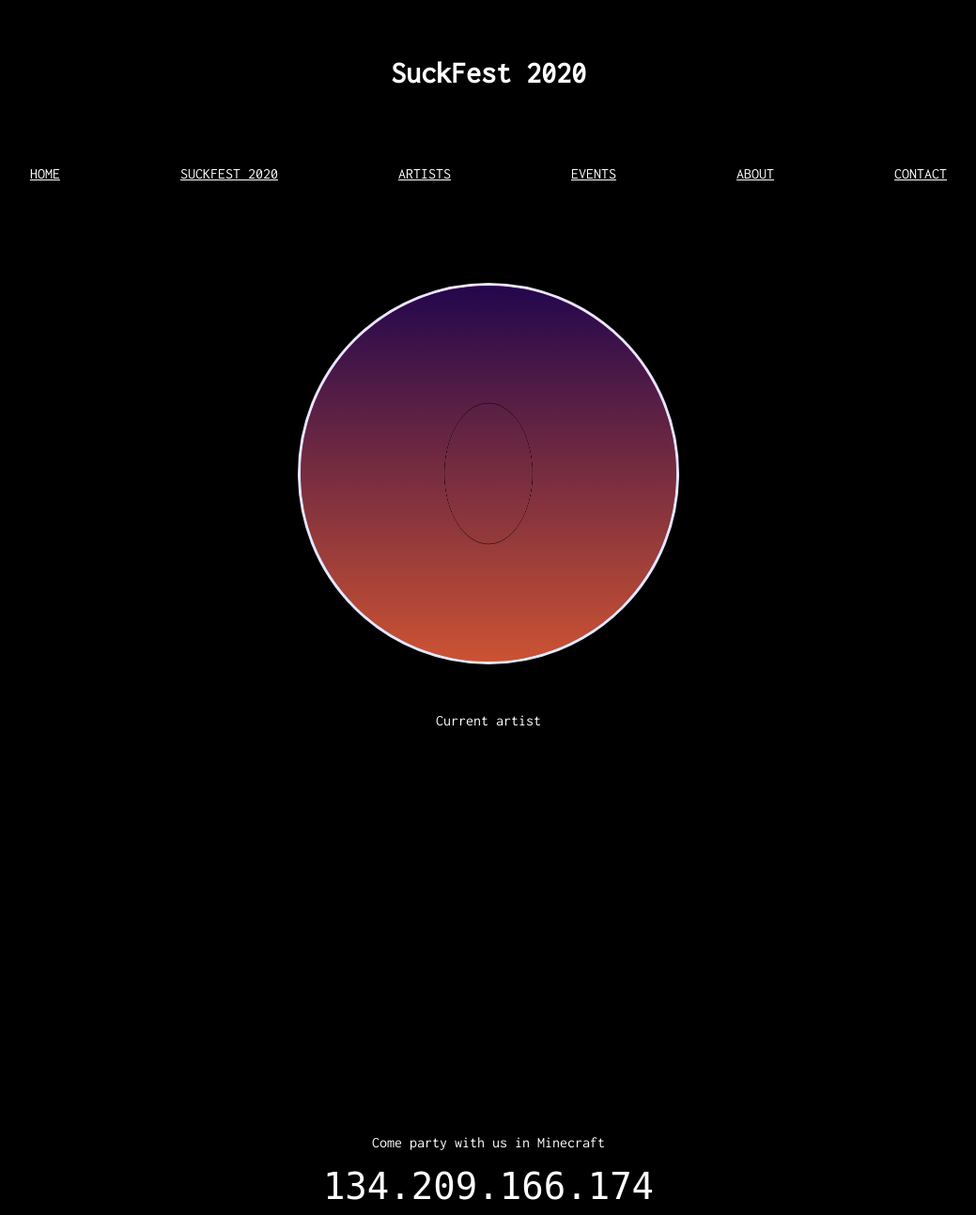
After one commit to vganesh1798/suckfm.com, a Flask app: page /suckfest/ in a window 1280 px wide. The commit adds this page. Shown: the whole page at 94% size, without its empty margins (120-1159 px from the left). Run offline with Flask 2, Linux system fonts and the light colour scheme.

Commit message:
Added a basic audio visualizer to suckfest page

```diff
--- /dev/null
+++ b/suckfm/static/scripts/visualizer.js
@@ -0,0 +1,68 @@
+var canvas, ctx, center_x, center_y, radius, bars,
+x_end, y_end, bar_height, bar_width,
+frequency_array;
+bars = 200;
+bar_width = 2;
+function initPage(){
+audio = new Audio();
+context = new (window.AudioContext || window.webkitAudioContext)();
+analyser = context.createAnalyser();
+audio.src = "../static/the_hunt.wav"; // the source path
+source = context.createMediaElementSource(audio);
+source.connect(analyser);
+analyser.connect(context.destination);
+frequency_array = new Uint8Array(analyser.frequencyBinCount);
+animationLooper();
+}
+function animationLooper(){
+// set to the size of device
+canvas = document.getElementById("renderer");
+canvas.width = window.innerWidth;
+canvas.height = window.innerHeight;
+ctx = canvas.getContext("2d");
+// find the center of the window
+center_x = canvas.width / 2;
+center_y = canvas.height / 2;
+radius = 150;
+// style the background
+var gradient = ctx.createLinearGradient(0,0,0,canvas.height);
+gradient.addColorStop(0,"rgba(35, 7, 77, 1)");
+gradient.addColorStop(1,"rgba(204, 83, 51, 1)");
+ctx.fillStyle = gradient;
+ctx.fillRect(0,0,canvas.width,canvas.height);
+//draw a circle
+ctx.beginPath();
+ctx.arc(center_x,center_y,radius,0,2*Math.PI);
+ctx.stroke();
+analyser.getByteFrequencyData(frequency_array);
+for(var i = 0; i < bars; i++){
+//divide a circle into equal parts
+rads = Math.PI * 2 / bars;
+bar_height = frequency_array[i]*0.7;
+// set coordinates
+x = center_x + Math.cos(rads * i) * (radius);
+y = center_y + Math.sin(rads * i) * (radius);
+x_end = center_x + Math.cos(rads * i)*(radius + bar_height);
+y_end = center_y + Math.sin(rads * i)*(radius + bar_height);
+//draw a bar
+drawBar(x, y, x_end, y_end, bar_width,frequency_array[i]);
+}
+window.requestAnimationFrame(animationLooper);
+}
+// for drawing a bar
+function drawBar(x1, y1, x2, y2, width,frequency){
+var lineColor = "rgb(" + frequency + ", " + frequency + ", " + 205 + ")";
+ctx.strokeStyle = lineColor;
+ctx.lineWidth = width;
+ctx.beginPath();
+ctx.moveTo(x1,y1);
+ctx.lineTo(x2,y2);
+ctx.stroke();
+}
+
+document.querySelector('button').addEventListener('click', function() {
+    context.resume().then(() => {
+        audio.play();
+        console.log('Playback resumed successfully');
+    });
+  });
--- /dev/null
+++ b/suckfm/static/styles/root.css
@@ -0,0 +1,49 @@
+body {
+    font-family: "Inconsolata";
+    background-color: black;
+    color: white;
+    text-align: center;
+}
+
+a:link {
+    color: white;
+}
+
+a:visited {
+    color: white;
+}
+
+a:hover {
+    color: midnightblue;
+}
+
+button {
+    outline: none;
+    transition-duration: 0.4s;
+}
+
+button:hover {
+    background-color: rgba(0, 0, 0, 0.5);
+    color: rgba(110, 0, 255, 0.5);
+}
+
+header {
+    padding: 2em;
+}
+
+nav {
+    text-transform: uppercase;
+}
+
+ul {
+    padding: 0;
+    list-style-type: none;
+}
+
+li {
+    padding: 5%;
+    display: inline-block;
+}
+
+main {
+}
--- /dev/null
+++ b/suckfm/static/styles/suckfest.css
@@ -0,0 +1,29 @@
+.visualizer {
+    height: 25rem;
+    width: 25rem;
+    margin: auto;
+    border: solid lavender;
+    border-radius: 50%;
+    background: linear-gradient(#ff00bf, #00c0ff);
+}
+
+.player {
+    height: 5rem;
+    width: 5rem;
+    margin: 10rem auto;
+    border-radius: 50%;
+    border: transparent;
+    background: transparent;
+}
+
+.material-icons {
+    font-size: 5em !important;
+}
+
+.artist-label {
+    padding-top: 2rem;
+}
+
+.ip {
+    font-size: 3em;
+}
--- /dev/null
+++ b/suckfm/templates/suckfest.html
@@ -0,0 +1,42 @@
+<!DOCTYPE html>
+<html>
+    <head>
+        <meta charset="UTF-8">
+        <title>Suckfest 2020</title>
+        <link rel="stylesheet" href="{{ url_for('static', filename='styles/root.css') }}">
+        <link rel="stylesheet" href="{{ url_for('static', filename='styles/suckfest.css') }}">
+        <link rel="stylesheet" href="https://fonts.googleapis.com/css?family=Inconsolata">
+        <link rel="stylesheet" href="https://fonts.googleapis.com/icon?family=Material+Icons">
+
+    </head>
+    <body onload="initPage()">
+        <header>
+            <h1>SuckFest 2020</h1>
+            <nav>
+                <ul>
+                    <li><a href="{{ url_for('home') }}">Home</a></li>
+                    <li><a href="{{ url_for('suckfest') }}">Suckfest 2020</a></li>
+                    <li><a href="{{ url_for('artists') }}">Artists</a></li>
+                    <li><a href="events.html">Events</a></li>
+                    <li><a href="about.html">About</a></li>
+                    <li><a href="contact.html">Contact</a></li>
+                </ul>
+            </nav>
+        </header>
+        <main>
+            <section>
+                <canvas class="visualizer" id="renderer">
+                </canvas>
+                <p class="artist-label">Current artist</p>
+            </section>
+            <button class="player">
+                <i class="material-icons">play_circle_outline</i>
+            </button>
+            <section>
+                <p>Come party with us in Minecraft</p>
+                <code class="ip">134.209.166.174</code>
+            </section>
+        </main>
+        <script src="{{ url_for('static', filename='scripts/visualizer.js') }}"></script>
+    </body>
+</html>
```
Also changed, not shown: suckfm/templates/artists.html (added, +21 -0 lines), suckfm/templates/home.html (+5 -4 lines), suckfm/static/scripts/squares.js (renamed from suckfm/static/js/squares.js), suckfm/static/styles/style.css (renamed from suckfm/static/css/style.css), 1 other file.
